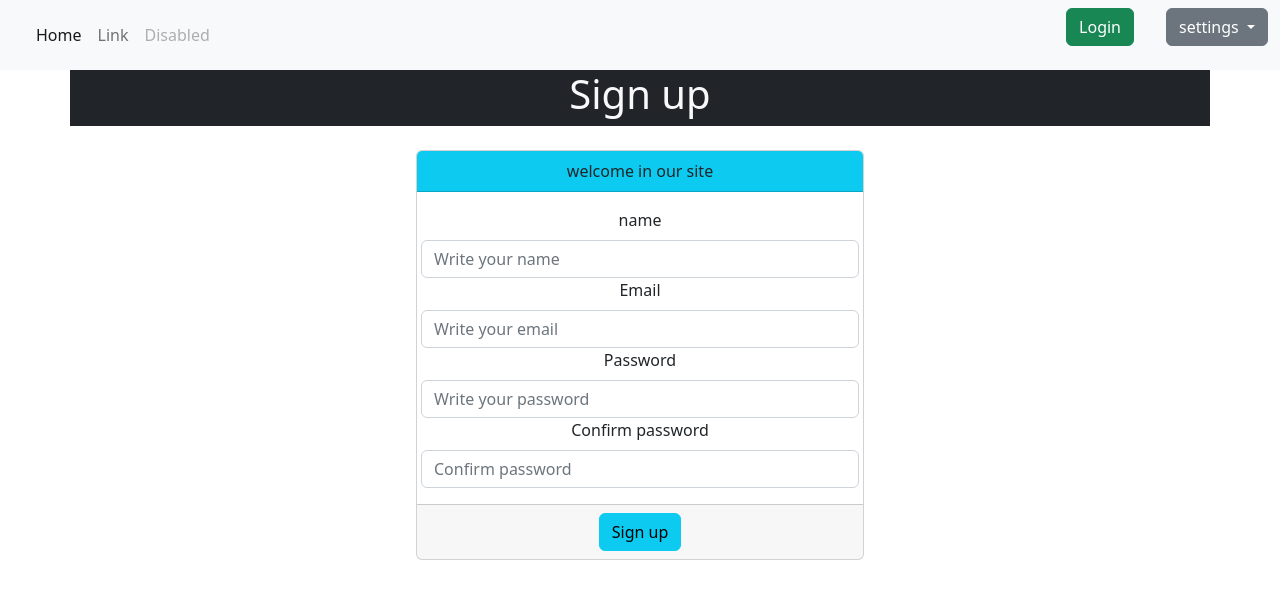
After one commit to GabroTestAccount/Simpke-PHP_CRUD, a PHP site: page /signup.php in a window 1280 px wide. The commit adds this page. Shown: the top 599 px of the page. Run offline with PHP 8.4, Linux system fonts and the light colour scheme; some libraries are stand-ins or nearby versions.

Commit message:
login-signup

```diff
--- a/CRUD/add-students.php
+++ b/CRUD/add-students.php
@@ -1,6 +1,7 @@
 <?php
 
 include('../connect.php');
+
 
 if (isset($_POST['add-Student'])) {
     $first_name = $_POST['first_name'];
@@ -8,8 +9,8 @@ if (isset($_POST['add-Student'])) {
     $age = $_POST['age'];
 }
 
-if (empty($first_name)) {
-    header('location:../index.php?failed_msg=please input first name');
+if (empty($first_name) && empty($last_name)) {
+    header('location:../index.php?failed_msg=please input all fields');
 } else {
 
     $query = "INSERT INTO students (first_name,last_name,age)
--- a/CRUD/delete_student.php
+++ b/CRUD/delete_student.php
@@ -1,6 +1,6 @@
 <?php
 
-
+session_start();
 include('../connect.php');
 
 if (isset($_POST['delete_Student'])) {
--- a/layout/footer.php
+++ b/layout/footer.php
@@ -1,7 +1,8 @@
         </div>
         </section>
         <footer>
-            <script src="https://code.jquery.com/jquery-3.2.1.slim.min.js" integrity="sha384-KJ3o2DKtIkvYIK3UENzmM7KCkRr/rE9/Qpg6aAZGJwFDMVNA/GpGFF93hXpG5KkN" crossorigin="anonymous"></script>
+            <script src="https://cdn.jsdelivr.net/npm/bootstrap@5.2.3/dist/js/bootstrap.bundle.min.js" integrity="sha384-kenU1KFdBIe4zVF0s0G1M5b4hcpxyD9F7jL+jjXkk+Q2h455rYXK/7HAuoJl+0I4" crossorigin="anonymous"></script>
+
             <script src="https://cdn.jsdelivr.net/npm/popper.js@1.12.9/dist/umd/popper.min.js" integrity="sha384-ApNbgh9B+Y1QKtv3Rn7W3mgPxhU9K/ScQsAP7hUibX39j7fakFPskvXusvfa0b4Q" crossorigin="anonymous"></script>
             <script src="https://cdn.jsdelivr.net/npm/bootstrap@4.0.0/dist/js/bootstrap.min.js" integrity="sha384-JZR6Spejh4U02d8jOt6vLEHfe/JQGiRRSQQxSfFWpi1MquVdAyjUar5+76PVCmYl" crossorigin="anonymous"></script>
         </footer>
--- a/layout/header.php
+++ b/layout/header.php
@@ -6,10 +6,13 @@
     <meta charset="UTF-8">
     <meta name="viewport" content="width=device-width, initial-scale=1">
     <link href="css\style.css" rel="stylesheet">
-    <link href="https://cdn.jsdelivr.net/npm/bootstrap@5.3.0-alpha2/dist/css/bootstrap.min.css" rel="stylesheet" integrity="sha384-aFq/bzH65dt+w6FI2ooMVUpc+21e0SRygnTpmBvdBgSdnuTN7QbdgL+OapgHtvPp" crossorigin="anonymous">
+    <link href="https://cdn.jsdelivr.net/npm/bootstrap@5.2.3/dist/css/bootstrap.min.css" rel="stylesheet" integrity="sha384-rbsA2VBKQhggwzxH7pPCaAqO46MgnOM80zW1RWuH61DGLwZJEdK2Kadq2F9CUG65" crossorigin="anonymous">
 
 </head>
 
 <body>
+    <?php
+        include('navbar.php');
+    ?>
     <section>
         <div class="container ">
--- /dev/null
+++ b/layout/navbar.php
@@ -0,0 +1,59 @@
+<nav class="navbar navbar-expand-lg bg-light">
+    <div class="container-fluid">
+        <h4 class="navbar-brand" style="color: blue">
+            <?php
+            if (isset($_SESSION['username']))
+                echo $_SESSION['username'];
+            ?>
+        </h4>
+        <button class="navbar-toggler" type="button" data-bs-toggle="collapse" data-bs-target="#navbarSupportedContent" aria-controls="navbarSupportedContent" aria-expanded="false" aria-label="Toggle navigation">
+            <span class="navbar-toggler-icon"></span>
+        </button>
+        <div class="collapse navbar-collapse" id="navbarSupportedContent">
+            <ul class="navbar-nav me-auto mb-2 mb-lg-0">
+                <li class="nav-item">
+                    <a class="nav-link active" aria-current="page" href="#">Home</a>
+                </li>
+                <li class="nav-item">
+                    <a class="nav-link" href="#">Link</a>
+                </li>
+                <li class="nav-item">
+                    <a class="nav-link disabled">Disabled</a>
+                </li>
+            </ul>
+            <ul>
+                <?php
+                if (isset($_SESSION['current_page']) && $_SESSION['current_page'] == "signup") {
+                ?>
+                    <div class="btn-group ">
+                        <a href="login.php" name="login" class="btn btn-success">Login</a>
+
+                    </div>
+
+                <?php } ?>
+                <?php
+                if (isset($_SESSION['current_page']) && $_SESSION['current_page'] == "login") {
+                ?>
+                    <div class="btn-group ">
+                        <a href="signup.php" name="signup" class="btn btn-success">Sign up</a>
+                    </div>
+
+                <?php } ?>
+            </ul>
+            <ul>
+                <div class="btn-group ">
+                    <button type="button" class="btn btn-secondary dropdown-toggle" data-bs-toggle="dropdown" aria-expanded="false">
+                        settings
+                    </button>
+                    <ul class="dropdown-menu">
+                        <?php
+                        if (isset($_SESSION['username']))
+                            echo '<li><a class="dropdown-item "  href="CRUD/logout.php" >Logout</a></li>';
+                        ?>
+                        <li><a class="dropdown-item" href="#">Menu item</a></li>
+                        <li><a class="dropdown-item" href="#">Menu item</a></li>
+                    </ul>
+                </div>
+        </div>
+    </div>
+</nav>
--- /dev/null
+++ b/signup.php
@@ -0,0 +1,75 @@
+<?php
+
+
+session_start();
+$_SESSION['current_page']= "signup";
+
+include('connect.php');
+include('layout/header.php');
+
+?>
+<div class="row text-light text-center bg-dark">
+    <div class="col">
+        <h1>Sign up</h1>
+    </div>
+</div>
+<br>
+<!-- Failed Message -->
+<?php
+if (isset($_GET['failed_msg'])) {
+?>
+    <div class="alert alert-danger alert-dismissible fade show" role="alert">
+        <strong> <?php echo $_GET["failed_msg"]; ?> </strong> .
+        <button type="button" class="btn-close" data-bs-dismiss="alert" aria-label="Close"></button>
+    </div>
+<?php } ?>
+<!-- Success Message -->
+<?php
+if (isset($_GET['success_msg'])) {
+?>
+    <div class="alert alert-success alert-dismissible fade show" role="alert">
+        <strong> <?php echo $_GET["success_msg"]; ?> </strong> .
+        <button type="button" class="btn-close" data-bs-dismiss="alert" aria-label="Close"></button>
+    </div>
+<?php } ?>
+
+<div class="d-flex justify-content-center">
+
+    <div class="card text-center " style="width: 28rem;">
+        <div class="card-header bg-info">
+            welcome in our site
+        </div>
+        <div class="card-body">
+            <form action="CRUD/signup-access.php" method="POST">
+                <div class="row ">
+                    <label for="name" class="form-label">name</label>
+                    <input type="text" id="name" class="form-control" name="name" value="" placeholder="Write your name" required>
+                </div>
+                <div class="row ">
+                    <label for="email" class="form-label">Email</label>
+                    <input type="email" id="email" class="form-control" name="email" value="" placeholder="Write your email" required>
+                </div>
+                <div class="row ">
+                    <label for="password" class="form-label">Password</label>
+                    <input type="password" id="password" class="form-control" name="password" value="" placeholder="Write your password" required>
+                </div>
+                <div class="row ">
+                    <label for="confirm_password" class="form-label">Confirm password</label>
+                    <input type="password" id="confirm_password" class="form-control" name="confirm_password" value="" placeholder="Confirm password" required>
+                </div>
+
+        </div>
+        <div class="card-footer text-body-secondary">
+            <input type="submit" name="signup" class="btn btn-info" value="Sign up">
+        </div>
+        </form>
+    </div>
+
+</div>
+
+
+<?php
+
+include('layout/footer.php');
+
+?>
```
Also changed, not shown: CRUD/login-access.php (added, +34 -0 lines), CRUD/logout.php (added, +7 -0 lines), CRUD/signup-access.php (added, +24 -0 lines), CRUD/update_student.php (+5 -3 lines), asdf.php (deleted, +0 -32 lines), index.php (+17 -11 lines), login.php (added, +66 -0 lines).
